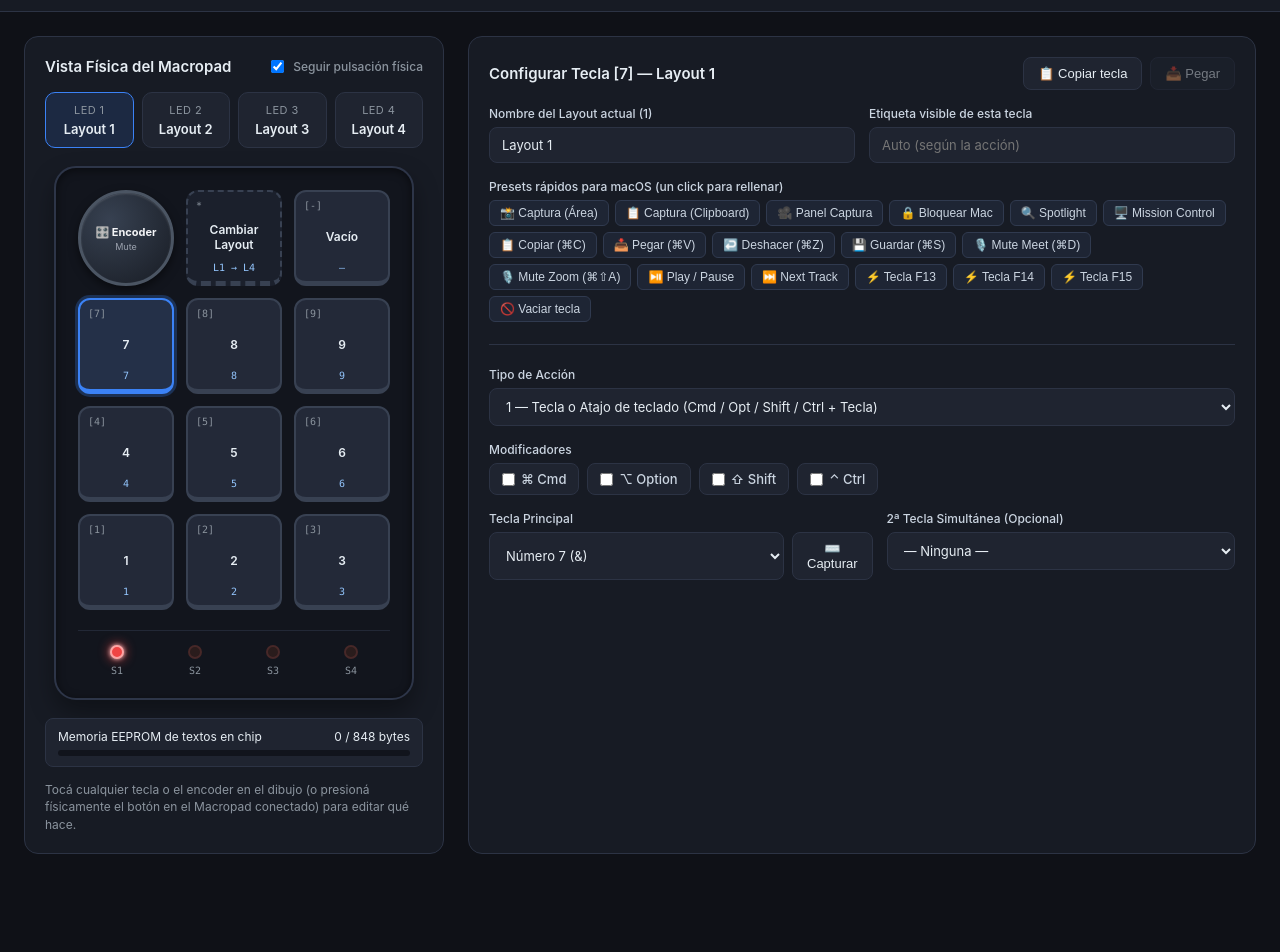
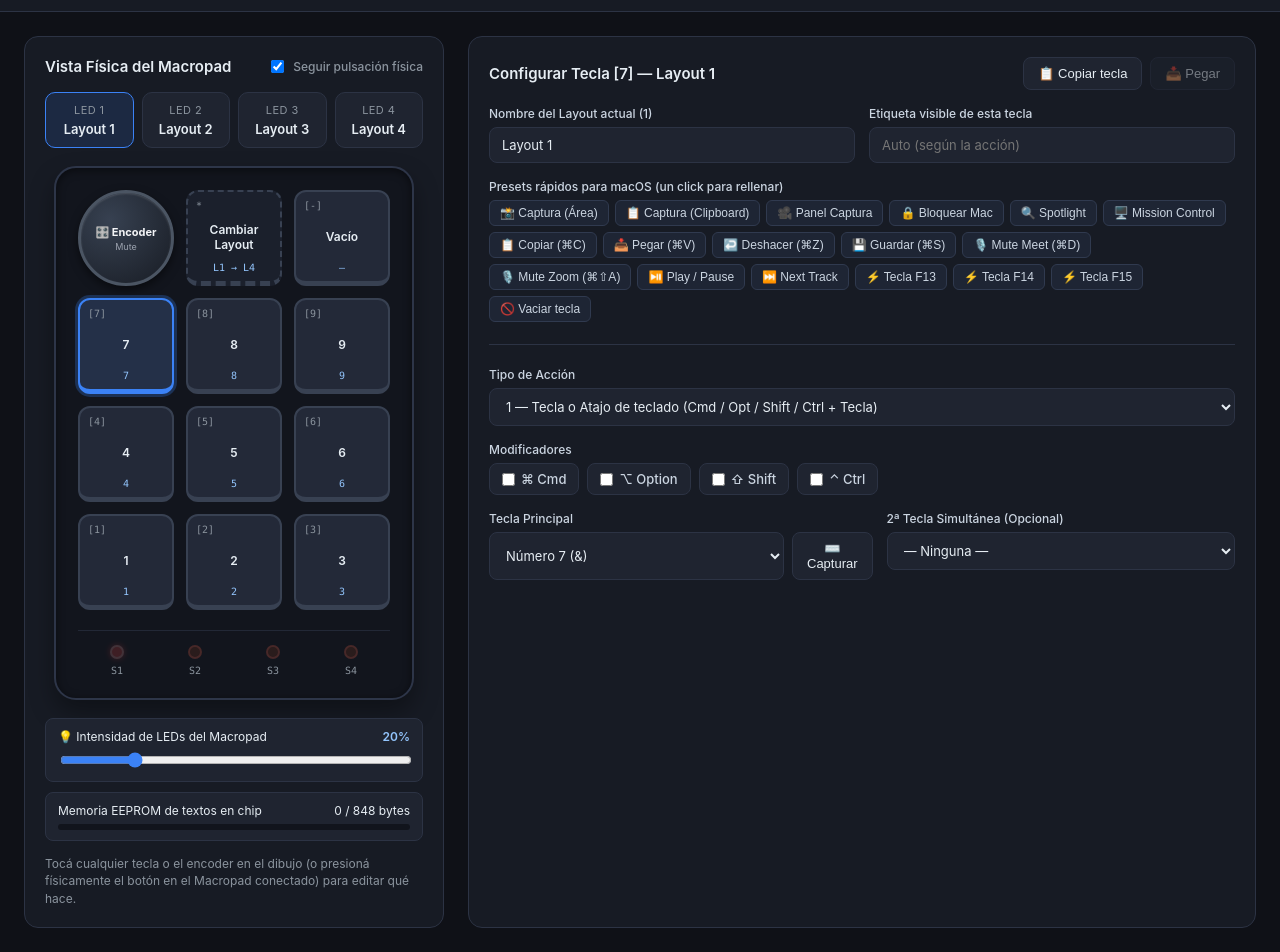
Before and after one commit to fviccia/macropad, a plain HTML site: page index.html in a window 1280 px wide. Shown: the part 91-1043 px from the top of the page. Before the commit the page ends 969 px from the top, so only its background shows below. Drawn offline with Linux system fonts and the light colour scheme.

Commit message:
Add PWM LED brightness control in firmware and web configurator
Generated with [Devin](https://devin.ai)

Co-Authored-By: Devin <158243242+devin-ai-integration[bot]@users.noreply.github.com>

```diff
--- a/index.html
+++ b/index.html
@@ -504,6 +504,24 @@
       </div>
 
       <div style="margin-top: 18px;" class="memory-bar-wrap">
+        <div style="display:flex;justify-content:space-between;align-items:center;margin-bottom:6px;">
+          <span>💡 Intensidad de LEDs del Macropad</span>
+          <span id="lblLedBrightness" style="font-weight:600;color:#93c5fd;">20%</span>
+        </div>
+        <input
+          type="range"
+          id="rngLedBrightness"
+          min="0"
+          max="100"
+          step="1"
+          value="20"
+          style="width:100%;accent-color:var(--accent);cursor:pointer;"
+          oninput="onLedBrightnessInput(this.value)"
+          onchange="onLedBrightnessCommit(this.value)"
+        />
+      </div>
+
+      <div style="margin-top: 10px;" class="memory-bar-wrap">
         <div style="display:flex;justify-content:space-between;">
           <span>Memoria EEPROM de textos en chip</span>
           <span id="memUsageText">0 / 848 bytes</span>
@@ -863,7 +881,8 @@
           ccwCode: 0x00EA,
           clickCode: 0x00E2,
           longClickCode: 0,
-          defaultLayout: 0
+          defaultLayout: 0,
+          ledBrightness: 20
         },
         layouts
       };
@@ -876,6 +895,9 @@
         if (raw) {
           const parsed = JSON.parse(raw);
           if (parsed && parsed.layouts && parsed.layouts.length === 4 && parsed.encoder) {
+            if (typeof parsed.encoder.ledBrightness !== "number") {
+              parsed.encoder.ledBrightness = 20;
+            }
             state = parsed;
           }
         }
@@ -1051,12 +1073,23 @@
     function renderLedsRow() {
       const row = document.getElementById("ledsRow");
       row.innerHTML = "";
+      const pct = typeof state.encoder.ledBrightness === "number" ? state.encoder.ledBrightness : 20;
+      const rng = document.getElementById("rngLedBrightness");
+      const lbl = document.getElementById("lblLedBrightness");
+      if (rng) rng.value = String(pct);
+      if (lbl) lbl.textContent = pct === 0 ? "Apagados (0%)" : `${pct}%`;
+
+      const alpha = pct === 0 ? 0 : Math.max(0.2, pct / 100);
       for (let i = 0; i < 4; i++) {
         const item = document.createElement("div");
         item.className = "led-item";
         item.onclick = () => selectLayout(i, true);
+        const isOn = i === activeLayout && pct > 0;
+        const styleAttr = isOn
+          ? `style="opacity:${alpha.toFixed(2)};box-shadow:0 0 ${Math.round(4 + 10 * (pct / 100))}px #ef4444;"`
+          : "";
         item.innerHTML = `
-          <div class="led-bulb ${i === activeLayout ? "on" : ""}"></div>
+          <div class="led-bulb ${isOn ? "on" : ""}" ${styleAttr}></div>
           <span class="led-label">S${i + 1}</span>
         `;
         row.appendChild(item);
@@ -1163,6 +1196,30 @@
       }
     }
 
+    let brightnessLiveTimer = null;
+    function onLedBrightnessInput(val) {
+      const pct = Math.max(0, Math.min(100, Number(val)));
+      state.encoder.ledBrightness = pct;
+      renderLedsRow();
+      if (writer) {
+        clearTimeout(brightnessLiveTimer);
+        brightnessLiveTimer = setTimeout(() => {
+          sendSerialCommand(`SET_BRIGHTNESS ${pct}`);
+        }, 35);
+      }
+    }
+
+    function onLedBrightnessCommit(val) {
+      const pct = Math.max(0, Math.min(100, Number(val)));
+      state.encoder.ledBrightness = pct;
+      renderLedsRow();
+      saveToLocalStorage();
+      if (writer) {
+        clearTimeout(brightnessLiveTimer);
+        sendSerialCommand(`SET_BRIGHTNESS ${pct}`);
+      }
+    }
+
     function onLayoutNameChange() {
       state.layouts[activeLayout].name = document.getElementById("inpLayoutName").value;
       renderLayoutTabs();
@@ -1569,6 +1626,9 @@
           state.encoder.longClickCode = Number(parts[6]);
           state.encoder.defaultLayout = Number(parts[7]);
           activeLayout                = Number(parts[8]);
+          if (parts.length >= 10) {
+            state.encoder.ledBrightness = Number(parts[9]);
+          }
         } else if (parts[0] === "BTN" && parts.length >= 7) {
           const l = Number(parts[1]);
           const b = Number(parts[2]);
@@ -1624,8 +1684,9 @@
 
       try {
         const e = state.encoder;
+        const bPct = typeof e.ledBrightness === "number" ? e.ledBrightness : 20;
         await sendSerialCommand(
-          `SET_ENC ${e.stepsPerClick} ${e.invert ? 1 : 0} ${e.cwCode} ${e.ccwCode} ${e.clickCode} ${e.longClickCode} ${e.defaultLayout}`
+          `SET_ENC ${e.stepsPerClick} ${e.invert ? 1 : 0} ${e.cwCode} ${e.ccwCode} ${e.clickCode} ${e.longClickCode} ${e.defaultLayout} ${bPct}`
         );
         await sleep(10);
 
```
Also changed, not shown: 3 other files.
